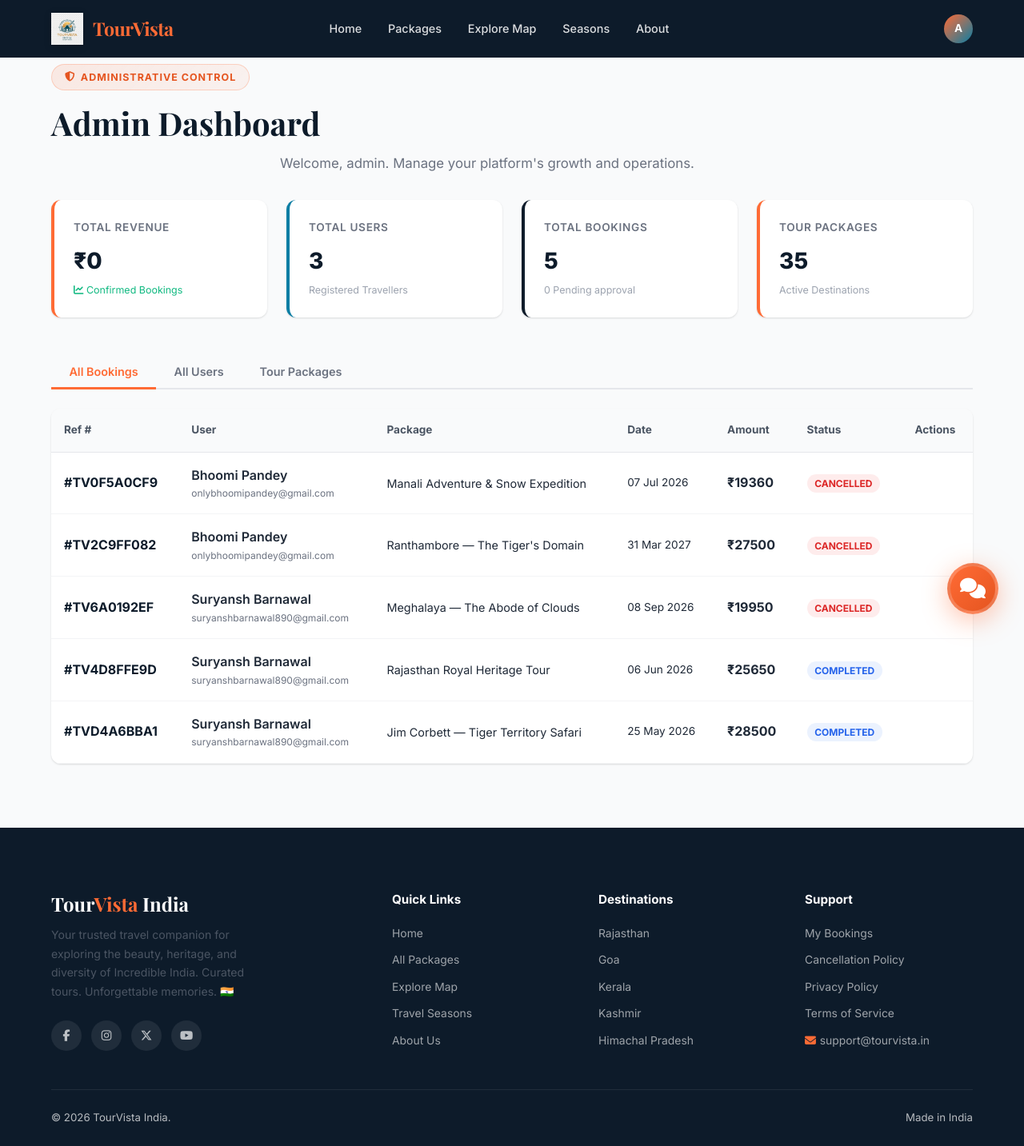
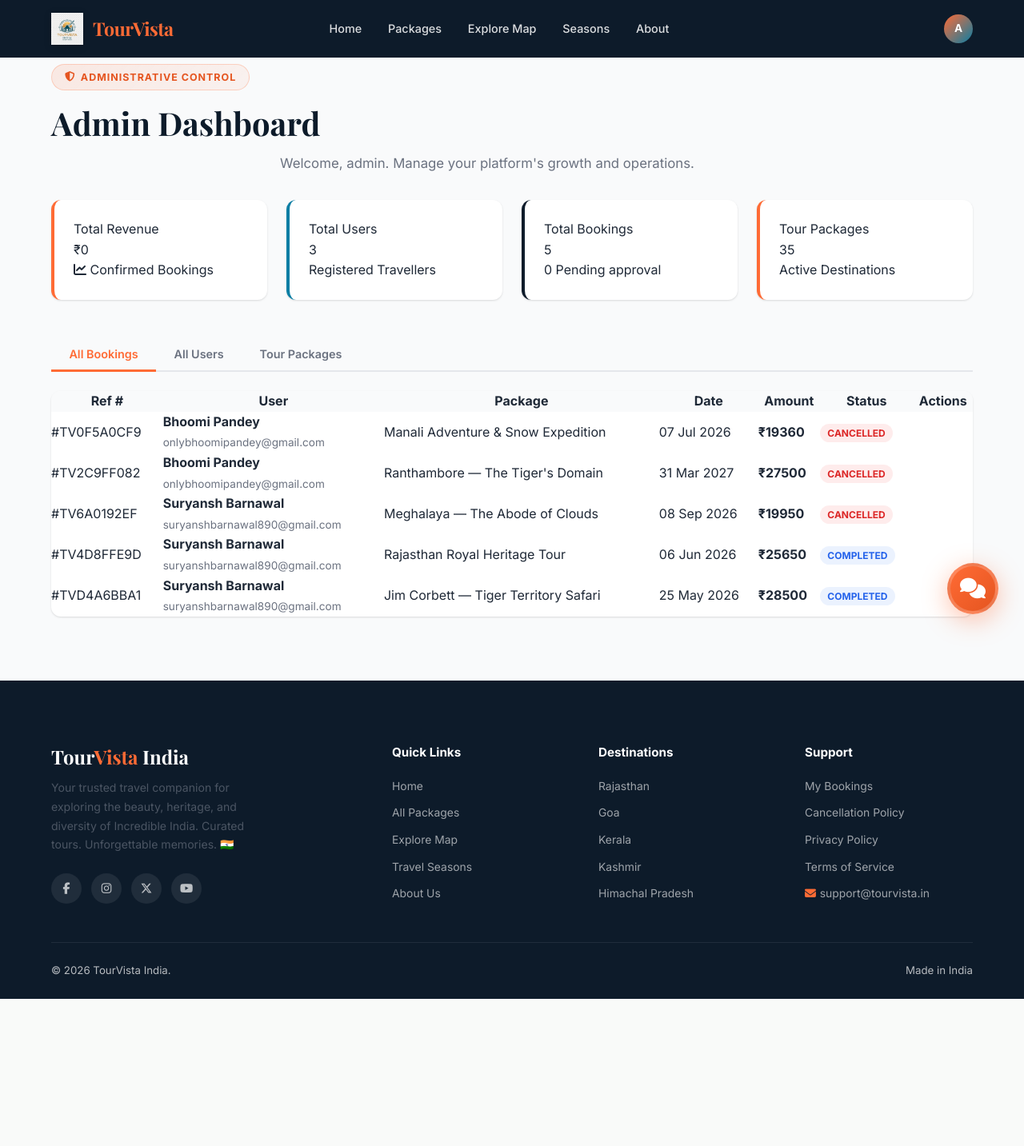
Before and after one commit to sbraichu63/TourVista, a Django app: page /accounts/admin-dashboard/ in a window 1280 px wide. Shown: the whole page at 80% size. After the commit the page ends 1249 px from the top, so only its background shows below. Run offline with Django 5.2, Linux system fonts and the light colour scheme; a user stored in the database is signed in; data comes from the database, SQL or seed files in the repository; both versions use the stored data as it was after the commit; some libraries are stand-ins or nearby versions; some web fonts are replaced.

Commit message:
made some changes in the admin dashboard

```diff
--- a/templates/accounts/admin_dashboard.html
+++ b/templates/accounts/admin_dashboard.html
@@ -4,132 +4,187 @@
 {% block title %}Admin Dashboard{% endblock %}
 
 {% block content %}
+
+<style>
+/* STATUS BADGES */
+.badge {
+    padding: .25rem .6rem;
+    border-radius: 999px;
+    font-size: .75rem;
+    font-weight: 700;
+    text-transform: uppercase;
+}
+
+.status-confirmed {
+    background: rgba(16,185,129,.1);
+    color: #059669;
+}
+
+.status-pending {
+    background: rgba(245,158,11,.1);
+    color: #D97706;
+}
+
+.status-completed {
+    background: rgba(59,130,246,.1);
+    color: #2563EB;
+}
+
+.status-cancelled,
+.status-unknown {
+    background: rgba(239,68,68,.1);
+    color: #DC2626;
+}
+</style>
+
 <div class="section" style="background:var(--gray-50); min-height:80vh">
     <div class="container">
+
+        <!-- HEADER -->
         <div class="section-header" style="text-align:left; margin-bottom:2rem">
             <div class="badge-tag"><i class="fas fa-shield-alt"></i> Administrative Control</div>
             <h2>Admin Dashboard</h2>
             <p>Welcome, {{ user.first_name|default:user.username }}. Manage your platform's growth and operations.</p>
         </div>
 
-        <!-- ── STATS CARDS ────────────────────────────────────────── -->
+        <!-- STATS -->
         <div style="display:grid; grid-template-columns:repeat(auto-fit, minmax(240px, 1fr)); gap:1.5rem; margin-bottom:3rem">
+
             <div style="background:white; padding:1.5rem; border-radius:var(--radius); box-shadow:var(--shadow-sm); border-left:4px solid var(--saffron)">
-                <div style="font-size:.85rem; color:var(--gray-500); font-weight:600; text-transform:uppercase; letter-spacing:.05em">Total Revenue</div>
-                <div style="font-size:1.75rem; font-weight:800; color:var(--navy); margin-top:.5rem">₹{{ total_revenue|floatformat:0 }}</div>
-                <div style="font-size:.78rem; color:var(--success); margin-top:.25rem"><i class="fas fa-chart-line"></i> Confirmed Bookings</div>
+                <div class="label">Total Revenue</div>
+                <div class="value">₹{{ total_revenue|floatformat:0 }}</div>
+                <div class="meta"><i class="fas fa-chart-line"></i> Confirmed Bookings</div>
             </div>
+
             <div style="background:white; padding:1.5rem; border-radius:var(--radius); box-shadow:var(--shadow-sm); border-left:4px solid var(--teal)">
-                <div style="font-size:.85rem; color:var(--gray-500); font-weight:600; text-transform:uppercase; letter-spacing:.05em">Total Users</div>
-                <div style="font-size:1.75rem; font-weight:800; color:var(--navy); margin-top:.5rem">{{ total_users }}</div>
-                <div style="font-size:.78rem; color:var(--gray-400); margin-top:.25rem">Registered Travellers</div>
+                <div class="label">Total Users</div>
+                <div class="value">{{ total_users }}</div>
+                <div class="meta">Registered Travellers</div>
             </div>
+
             <div style="background:white; padding:1.5rem; border-radius:var(--radius); box-shadow:var(--shadow-sm); border-left:4px solid var(--navy)">
-                <div style="font-size:.85rem; color:var(--gray-500); font-weight:600; text-transform:uppercase; letter-spacing:.05em">Total Bookings</div>
-                <div style="font-size:1.75rem; font-weight:800; color:var(--navy); margin-top:.5rem">{{ total_bookings }}</div>
-                <div style="font-size:.78rem; color:var(--gray-400); margin-top:.25rem">{{ pending_count }} Pending approval</div>
+                <div class="label">Total Bookings</div>
+                <div class="value">{{ total_bookings }}</div>
+                <div class="meta">{{ pending_count }} Pending approval</div>
             </div>
+
             <div style="background:white; padding:1.5rem; border-radius:var(--radius); box-shadow:var(--shadow-sm); border-left:4px solid var(--saffron)">
-                <div style="font-size:.85rem; color:var(--gray-500); font-weight:600; text-transform:uppercase; letter-spacing:.05em">Tour Packages</div>
-                <div style="font-size:1.75rem; font-weight:800; color:var(--navy); margin-top:.5rem">{{ total_packages }}</div>
-                <div style="font-size:.78rem; color:var(--gray-400); margin-top:.25rem">Active Destinations</div>
+                <div class="label">Tour Packages</div>
+                <div class="value">{{ total_packages }}</div>
+                <div class="meta">Active Destinations</div>
             </div>
+
         </div>
 
-        <!-- ── TABS FOR DATABASE VIEW ──────────────────────────────── -->
+        <!-- TABS -->
         <div class="detail-tabs" style="margin-bottom:1.5rem">
             <button class="tab-btn active" data-tab="tab-bookings">All Bookings</button>
             <button class="tab-btn" data-tab="tab-users">All Users</button>
             <button class="tab-btn" data-tab="tab-packages">Tour Packages</button>
         </div>
 
-        <!-- ── TAB: BOOKINGS ───────────────────────────────────────── -->
+        <!-- BOOKINGS -->
         <div class="tab-panel active" id="tab-bookings">
             <div style="background:white; border-radius:var(--radius); box-shadow:var(--shadow-sm); overflow-x:auto">
-                <table style="width:100%; border-collapse:collapse; text-align:left">
+                <table style="width:100%; border-collapse:collapse;">
                     <thead>
-                        <tr style="background:var(--gray-50); border-bottom:1px solid var(--gray-200)">
-                            <th style="padding:1rem; font-size:.85rem; color:var(--gray-600)">Ref #</th>
-                            <th style="padding:1rem; font-size:.85rem; color:var(--gray-600)">User</th>
-                            <th style="padding:1rem; font-size:.85rem; color:var(--gray-600)">Package</th>
-                            <th style="padding:1rem; font-size:.85rem; color:var(--gray-600)">Date</th>
-                            <th style="padding:1rem; font-size:.85rem; color:var(--gray-600)">Amount</th>
-                            <th style="padding:1rem; font-size:.85rem; color:var(--gray-600)">Status</th>
-                            <th style="padding:1rem; font-size:.85rem; color:var(--gray-600)">Actions</th>
+                        <tr style="background:var(--gray-50)">
+                            <th>Ref #</th>
+                            <th>User</th>
+                            <th>Package</th>
+                            <th>Date</th>
+                            <th>Amount</th>
+                            <th>Status</th>
+                            <th>Actions</th>
                         </tr>
                     </thead>
+
                     <tbody>
                         {% for b in all_bookings %}
-                        <tr style="border-bottom:1px solid var(--gray-100)">
-                            <td style="padding:1rem; font-weight:700; color:var(--navy)">#{{ b.booking_ref }}</td>
-                            <td style="padding:1rem">
-                                <div style="font-weight:600">{{ b.full_name }}</div>
-                                <div style="font-size:.75rem; color:var(--gray-500)">{{ b.user.email }}</div>
+                        <tr>
+                            <td>#{{ b.booking_ref }}</td>
+
+                            <td>
+                                <strong>{{ b.full_name|default:"N/A" }}</strong><br>
+                                <small>{{ b.user.email|default:"—" }}</small>
                             </td>
-                            <td style="padding:1rem; font-size:.9rem">{{ b.package.title }}</td>
-                            <td style="padding:1rem; font-size:.85rem">{{ b.travel_date|date:"d M Y" }}</td>
-                            <td style="padding:1rem; font-weight:700">₹{{ b.total_amount|floatformat:0 }}</td>
-                            <td style="padding:1rem">
-                                <span class="badge" style="
-                                    background:{% if b.status == 'confirmed' %}rgba(16,185,129,.1){% elif b.status == 'pending' %}rgba(245,158,11,.1){% elif b.status == 'completed' %}rgba(59,130,246,.1){% else %}rgba(239,68,68,.1){% endif %};
-                                    color:{% if b.status == 'confirmed' %}#059669{% elif b.status == 'pending' %}#D97706{% elif b.status == 'completed' %}#2563EB{% else %}#DC2626{% endif %};
-                                    padding:.25rem .6rem; border-radius:999px; font-size:.75rem; font-weight:700; text-transform:uppercase">
-                                    {{ b.status }}
+
+                            <td>{{ b.package.title }}</td>
+
+                            <td>{{ b.travel_date|date:"d M Y" }}</td>
+
+                            <td><strong>₹{{ b.total_amount|floatformat:0 }}</strong></td>
+
+                            <!-- CLEAN STATUS -->
+                            <td>
+                                <span class="badge status-{{ b.status|default:'unknown' }}">
+                                    {{ b.status|title }}
                                 </span>
                             </td>
-                            <td style="padding:1rem">
+
+                            <td>
                                 {% if b.status == 'pending' %}
-                                    <a href="{% url 'accounts:admin_update_booking_status' b.id 'confirmed' %}" class="btn btn-teal btn-sm" style="padding:.2rem .4rem; font-size:.7rem; margin-right:.25rem;" title="Mark Confirmed"><i class="fas fa-check"></i></a>
+                                    <a href="{% url 'accounts:admin_update_booking_status' b.id 'confirmed' %}" class="btn btn-teal btn-sm">✔</a>
                                 {% endif %}
+
                                 {% if b.status == 'confirmed' %}
-                                    <a href="{% url 'accounts:admin_update_booking_status' b.id 'completed' %}" class="btn btn-primary btn-sm" style="padding:.2rem .4rem; font-size:.7rem; margin-right:.25rem;" title="Mark Completed"><i class="fas fa-flag-checkered"></i></a>
+                                    <a href="{% url 'accounts:admin_update_booking_status' b.id 'completed' %}" class="btn btn-primary btn-sm">🏁</a>
                                 {% endif %}
+
                                 {% if b.status != 'cancelled' and b.status != 'completed' %}
-                                    <a href="{% url 'accounts:admin_update_booking_status' b.id 'cancelled' %}" class="btn btn-outline btn-sm" style="padding:.2rem .4rem; font-size:.7rem; color:var(--danger); border-color:var(--danger)" title="Cancel Booking"><i class="fas fa-times"></i></a>
+                                    <a href="{% url 'accounts:admin_update_booking_status' b.id 'cancelled' %}" class="btn btn-outline btn-sm">✖</a>
                                 {% endif %}
                             </td>
                         </tr>
+
                         {% empty %}
-                        <tr><td colspan="7" style="padding:2rem; text-align:center; color:var(--gray-400)">No bookings found.</td></tr>
+                        <tr>
+                            <td colspan="7" style="text-align:center; padding:2rem;">
+                                No bookings found.
+                            </td>
+                        </tr>
                         {% endfor %}
                     </tbody>
                 </table>
             </div>
         </div>
 
-        <!-- ── TAB: USERS ──────────────────────────────────────────── -->
+        <!-- USERS -->
         <div class="tab-panel" id="tab-users">
             <div style="background:white; border-radius:var(--radius); box-shadow:var(--shadow-sm); overflow-x:auto">
-                <table style="width:100%; border-collapse:collapse; text-align:left">
+                <table style="width:100%;">
                     <thead>
-                        <tr style="background:var(--gray-50); border-bottom:1px solid var(--gray-200)">
-                            <th style="padding:1rem; font-size:.85rem; color:var(--gray-600)">Username</th>
-                            <th style="padding:1rem; font-size:.85rem; color:var(--gray-600)">Full Name</th>
-                            <th style="padding:1rem; font-size:.85rem; color:var(--gray-600)">Email</th>
-                            <th style="padding:1rem; font-size:.85rem; color:var(--gray-600)">Verified</th>
-                            <th style="padding:1rem; font-size:.85rem; color:var(--gray-600)">Actions</th>
+                        <tr>
+                            <th>Username</th>
+                            <th>Full Name</th>
+                            <th>Email</th>
+                            <th>Verified</th>
+                            <th>Actions</th>
                         </tr>
                     </thead>
+
                     <tbody>
                         {% for u in all_users %}
-                        <tr style="border-bottom:1px solid var(--gray-100)">
-                            <td style="padding:1rem; font-weight:600">{{ u.username }}</td>
-                            <td style="padding:1rem">{{ u.get_full_name|default:"—" }}</td>
-                            <td style="padding:1rem">{{ u.email }}</td>
-                            <td style="padding:1rem">
+                        <tr>
+                            <td>{{ u.username }}</td>
+                            <td>{{ u.get_full_name|default:"—" }}</td>
+                            <td>{{ u.email }}</td>
+
+                            <td>
                                 {% if u.profile.email_verified %}
-                                <span style="color:var(--success)"><i class="fas fa-check-circle"></i> Yes</span>
+                                    <span style="color:green;">✔ Yes</span>
                                 {% else %}
-                                <span style="color:var(--danger)"><i class="fas fa-times-circle"></i> No</span>
+                                    <span style="color:red;">✖ No</span>
                                 {% endif %}
                             </td>
-                            <td style="padding:1rem">
+
+                            <td>
                                 {% if not u.profile.email_verified %}
-                                <a href="{% url 'accounts:admin_verify_user' u.id %}" class="btn btn-primary btn-sm" style="padding:.2rem .5rem; font-size:.75rem">
-                                    Verify Manually
-                                </a>
+                                    <a href="{% url 'accounts:admin_verify_user' u.id %}" class="btn btn-primary btn-sm">
+                                        Verify
+                                    </a>
                                 {% else %}
-                                <span style="font-size:.75rem; color:var(--gray-400)">No action needed</span>
+                                    <small>No action needed</small>
                                 {% endif %}
                             </td>
                         </tr>
@@ -139,40 +194,43 @@
             </div>
         </div>
 
-        <!-- ── TAB: PACKAGES ───────────────────────────────────────── -->
+        <!-- PACKAGES -->
         <div class="tab-panel" id="tab-packages">
             <div style="background:white; border-radius:var(--radius); box-shadow:var(--shadow-sm); overflow-x:auto">
-                <table style="width:100%; border-collapse:collapse; text-align:left">
+                <table style="width:100%;">
                     <thead>
-                        <tr style="background:var(--gray-50); border-bottom:1px solid var(--gray-200)">
-                            <th style="padding:1rem; font-size:.85rem; color:var(--gray-600)">Package Title</th>
-                            <th style="padding:1rem; font-size:.85rem; color:var(--gray-600)">Destination</th>
-                            <th style="padding:1rem; font-size:.85rem; color:var(--gray-600)">Duration</th>
-                            <th style="padding:1rem; font-size:.85rem; color:var(--gray-600)">Price</th>
-                            <th style="padding:1rem; font-size:.85rem; color:var(--gray-600)">Status</th>
+                        <tr>
+                            <th>Title</th>
+                            <th>Destination</th>
+                            <th>Duration</th>
+                            <th>Price</th>
+                            <th>Status</th>
                         </tr>
                     </thead>
+
                     <tbody>
                         {% for p in all_packages %}
-                        <tr style="border-bottom:1px solid var(--gray-100)">
-                            <td style="padding:1rem; font-weight:600; color:var(--navy)">{{ p.title }}</td>
-                            <td style="padding:1rem; text-transform:capitalize">{{ p.get_state_display }}</td>
-                            <td style="padding:1rem">{{ p.duration_days }} Days</td>
-                            <td style="padding:1rem; font-weight:700">₹{{ p.price_per_person|floatformat:0 }}</td>
-                            <td style="padding:1rem">
+                        <tr>
+                            <td>{{ p.title }}</td>
+                            <td>{{ p.get_state_display }}</td>
+                            <td>{{ p.duration_days }} Days</td>
+                            <td>₹{{ p.price_per_person|floatformat:0 }}</td>
+
+                            <td>
                                 {% if p.is_active %}
-                                <span style="color:var(--success)"><i class="fas fa-eye"></i> Active</span>
+                                    <span style="color:green;">Active</span>
                                 {% else %}
-                                <span style="color:var(--gray-400)"><i class="fas fa-eye-slash"></i> Inactive</span>
+                                    <span style="color:gray;">Inactive</span>
                                 {% endif %}
                             </td>
                         </tr>
                         {% endfor %}
                     </tbody>
                 </table>
+
                 <div style="padding:1.5rem; text-align:center">
                     <a href="/admin/core/tourpackage/add/" class="btn btn-outline btn-sm">
-                        <i class="fas fa-plus"></i> Add New Package via Admin Panel
+                        + Add Package
                     </a>
                 </div>
             </div>
@@ -181,15 +239,19 @@
     </div>
 </div>
 
+<!-- FIXED JS -->
 <script>
-    // Simple Tab Switcher
+document.addEventListener("DOMContentLoaded", function () {
     document.querySelectorAll('.tab-btn').forEach(btn => {
         btn.addEventListener('click', () => {
             document.querySelectorAll('.tab-btn').forEach(b => b.classList.remove('active'));
             document.querySelectorAll('.tab-panel').forEach(p => p.classList.remove('active'));
+
             btn.classList.add('active');
             document.getElementById(btn.dataset.tab).classList.add('active');
         });
     });
+});
 </script>
+
 {% endblock %}
--- a/templates/core/index.html
+++ b/templates/core/index.html
@@ -56,7 +56,7 @@
         <div class="label">Tour Packages</div>
       </div>
       <div class="hero-stat">
-        <div class="number">20+</div>
+        <div class="number">30+</div>
         <div class="label">Destinations</div>
       </div>
       <div class="hero-stat">
```
Also changed, not shown: db.sqlite3.
